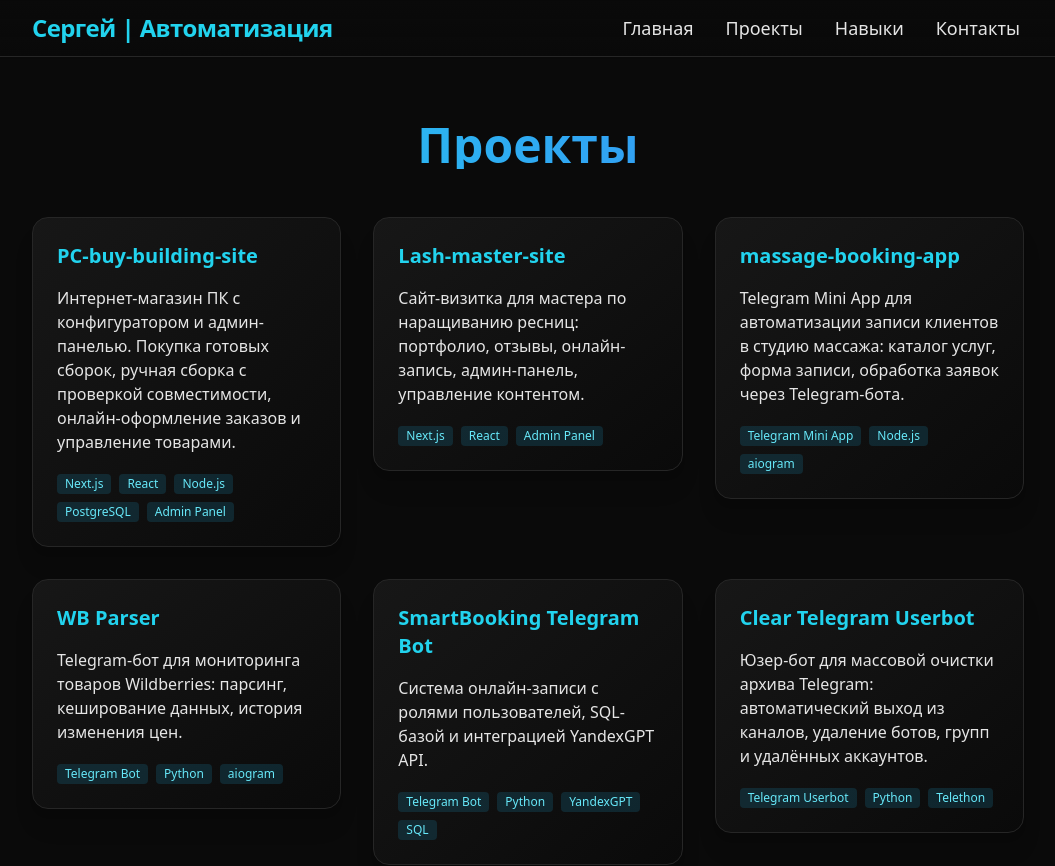
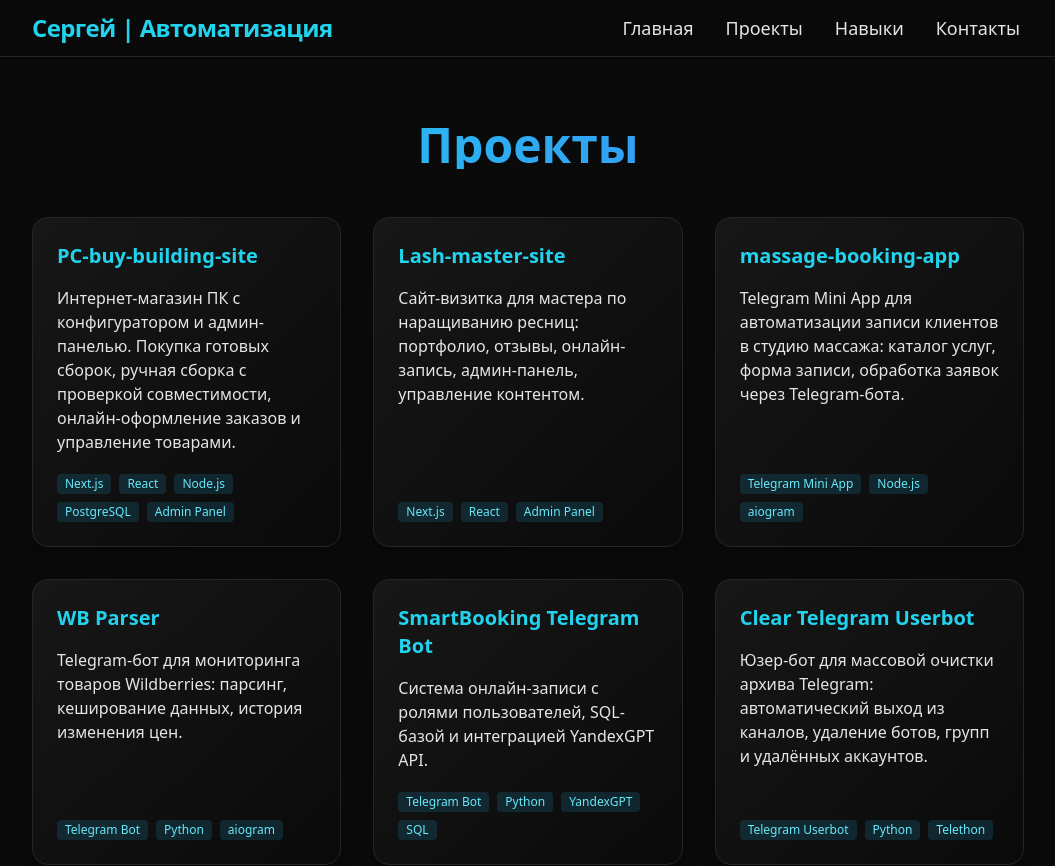
Before and after one commit to DOLLDI/developer-portfolio, a Next.js app: page /projects in a window 1280 px wide. Shown: the top 866 px of the page, without its empty margins (112-1167 px from the left). Built offline with nearby package versions, Linux system fonts and the light colour scheme.

Commit message:
fix(projects): все карточки проектов теперь одинаковой высоты

```diff
--- a/src/app/projects/page.tsx
+++ b/src/app/projects/page.tsx
@@ -85,7 +85,7 @@ export default function ProjectsPage() {
             href={`https://github.com/DOLLDI/${p.repo}`}
             target="_blank"
             rel="noopener noreferrer"
-            className="block focus:outline-none focus-visible:ring-2 focus-visible:ring-cyan-400"
+            className="block h-full focus:outline-none focus-visible:ring-2 focus-visible:ring-cyan-400"
             tabIndex={0}
             aria-label={p.title}
           >
@@ -94,7 +94,7 @@ export default function ProjectsPage() {
               whileInView={{ opacity: 1, y: 0 }}
               viewport={{ once: true }}
               transition={{ delay: i * 0.1, duration: 0.5 }}
-              className="bg-gradient-to-br from-neutral-900 to-neutral-950 rounded-2xl p-6 shadow-xl border border-neutral-800 hover:scale-[1.03] transition-transform flex flex-col gap-3"
+              className="bg-gradient-to-br from-neutral-900 to-neutral-950 rounded-2xl p-6 shadow-xl border border-neutral-800 hover:scale-[1.03] transition-transform flex flex-col gap-3 min-h-[260px] h-full"
             >
               <h2 className="text-xl font-semibold text-cyan-400 mb-1">{p.title}</h2>
               <p className="text-neutral-200 text-base flex-1">{p.description}</p>
```
